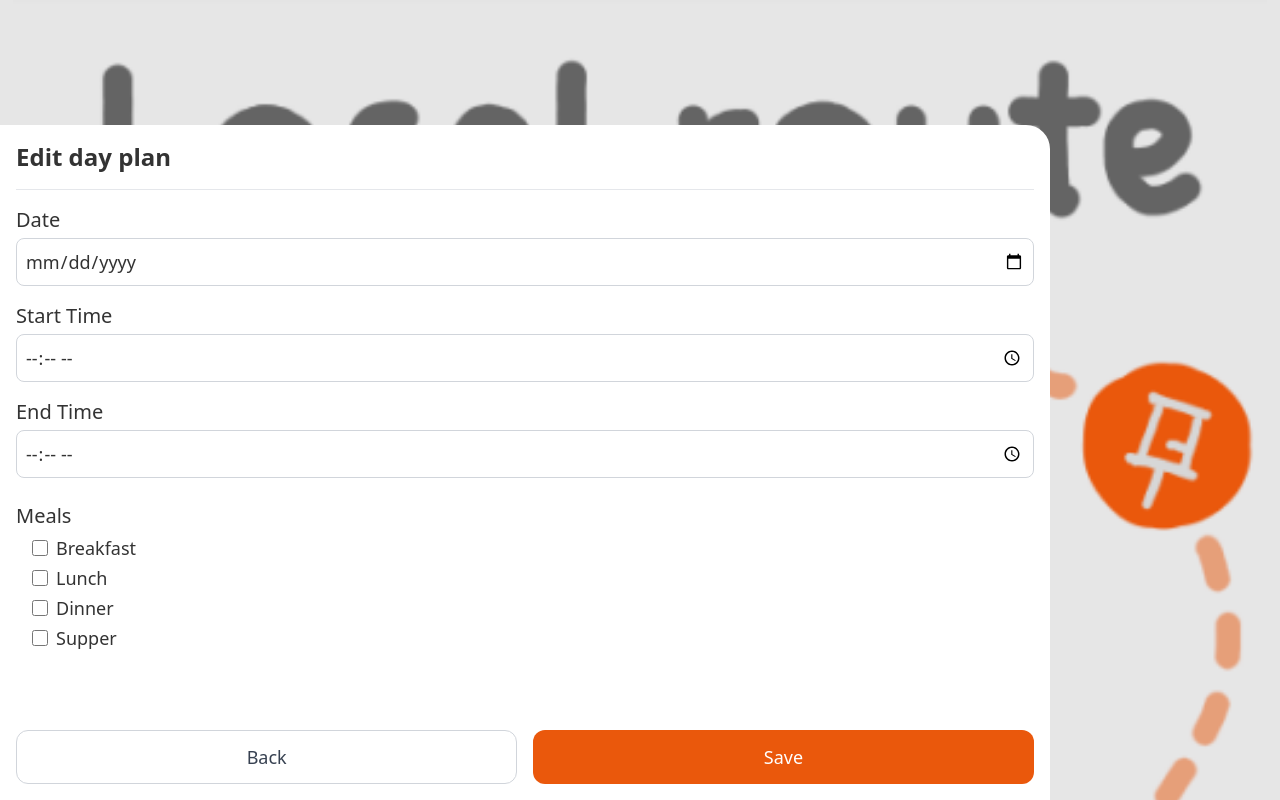
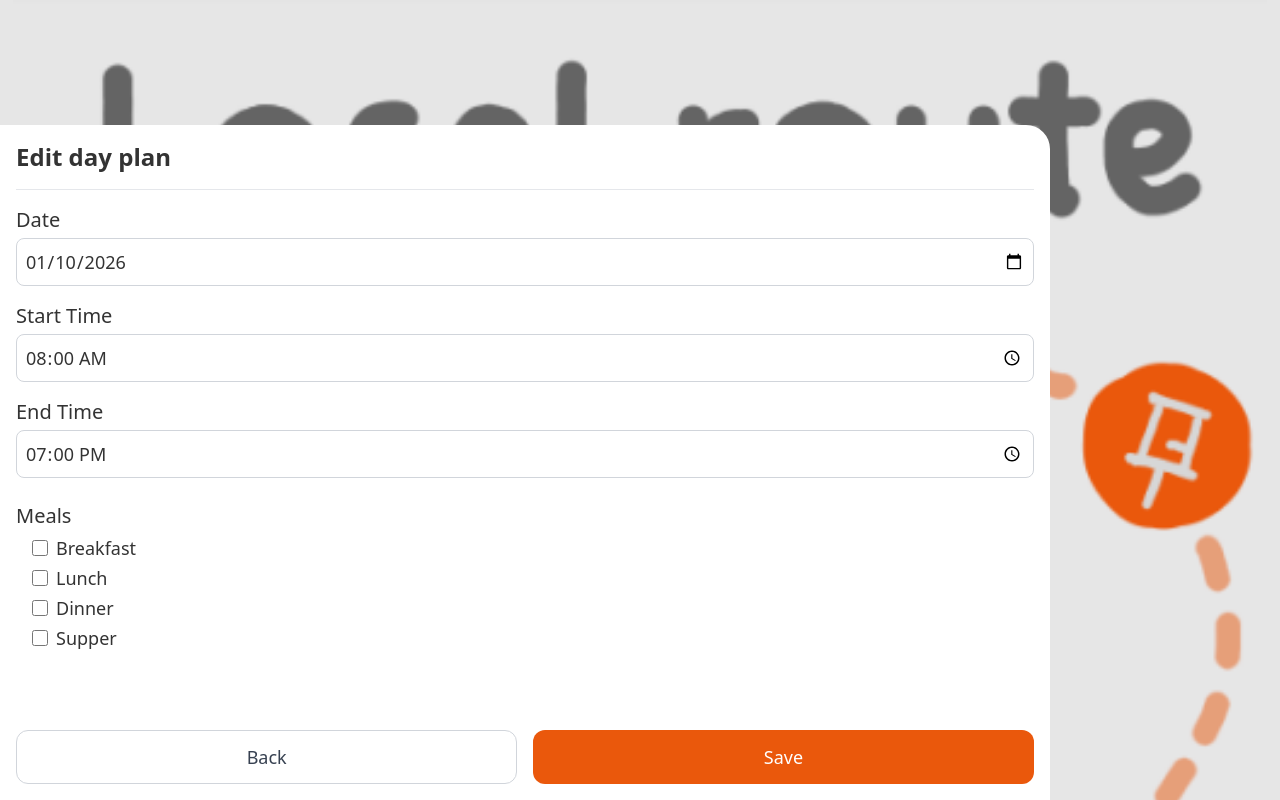
Before and after one commit to dawidzawislak/bitehack2026, a React (Vite) app in the folder app/: page /new-day/1 in a window 1280 px wide. Built offline with nearby package versions, Linux system fonts and the light colour scheme; no server answers; a web font is replaced by a local one.

Commit message:
defaults

```diff
--- a/app/src/pages/Map.tsx
+++ b/app/src/pages/Map.tsx
@@ -359,12 +359,6 @@ export default function Map() {
                       {selectedItem.item.place.visit_duration_min} min
                     </div>
                   </div>
-                  <div>
-                    <div className="text-sm text-gray-600">Popularity</div>
-                    <div className="font-semibold">
-                      {(selectedItem.item.place.popularity * 100).toFixed(0)}%
-                    </div>
-                  </div>
                 </div>
               </>
             )}
@@ -377,12 +371,6 @@ export default function Map() {
                   : selectedItem.item.place?.opening_hours || 'N/A'}
               </div>
             </div>
-
-            <div className="pt-4 border-t">
-              <p className="text-sm text-gray-500 italic">
-                This is a placeholder modal. More details will be added soon.
-              </p>
-            </div>
           </div>
         )}
       </Modal>
--- a/app/src/pages/NewDay.tsx
+++ b/app/src/pages/NewDay.tsx
@@ -24,9 +24,9 @@ export default function NewDay() {
       }
     }
     return {
-      date: "",
-      startHour: "",
-      endHour: "",
+      date: today,
+      startHour: "08:00",
+      endHour: "19:00",
       meals: {
         breakfast: false,
         lunch: false,
```
